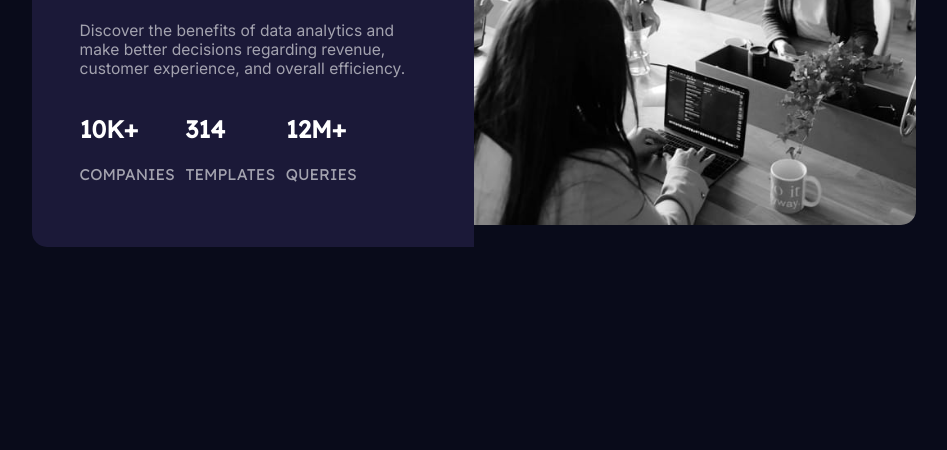
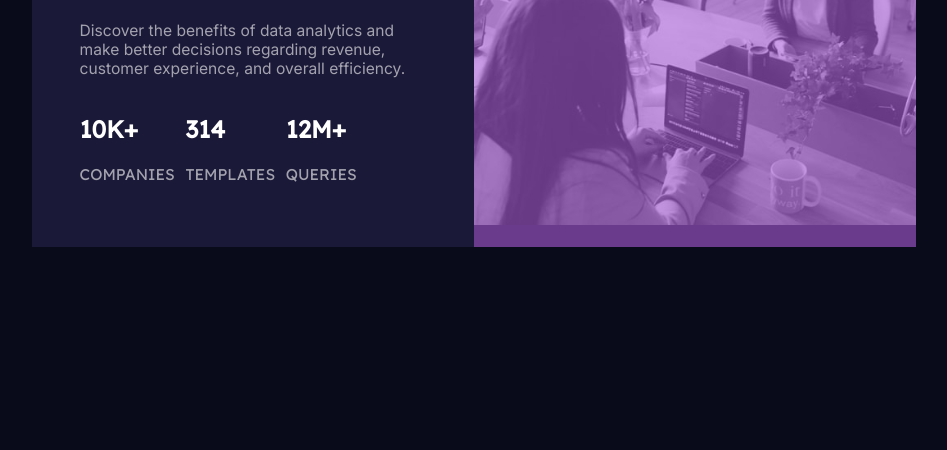
Before and after one commit to radanovicnikola93/stats-preview-card, a website: page index.html in a window 1280 px wide. Shown: the part 366-816 px from the top of the page, without its empty margins (166-1113 px from the left). Drawn offline with Linux system fonts and the light colour scheme.

Commit message:
colored image

```diff
--- a/scss/_layout.scss
+++ b/scss/_layout.scss
@@ -8,6 +8,7 @@ body {
 }
 
 main {
+  border-radius: 15px;
   max-width: 1440px;
   width: 70%;
   display: grid;
@@ -15,8 +16,6 @@ main {
   grid-template-areas: "content img";
 
   .content {
-    border-top-left-radius: 15px;
-    border-bottom-left-radius: 15px;
     grid-area: content;
     display: flex;
     flex-direction: column;
@@ -65,15 +64,22 @@ main {
   }
 
   .image {
-      border-top-right-radius: 15px;
-    border-bottom-right-radius: 15px;
     grid-area: img;
     display: flex;
     justify-content: center;
     align-items: center;
+    position: relative;
+    &::after {
+      content: " ";
+      background-color: $accent;
+      width: 100%;
+      height: 100%;
+      opacity: 0.6;
+      position: absolute;
+      z-index: 999;
+    }
+
     img {
-              border-top-right-radius: 15px;
-    border-bottom-right-radius: 15px;
       max-width: 100%;
       min-width: 100%;
       &.image--mobile {
```
Also changed, not shown: css/main.css. Lines whose indentation alone changed are shown as unchanged.
